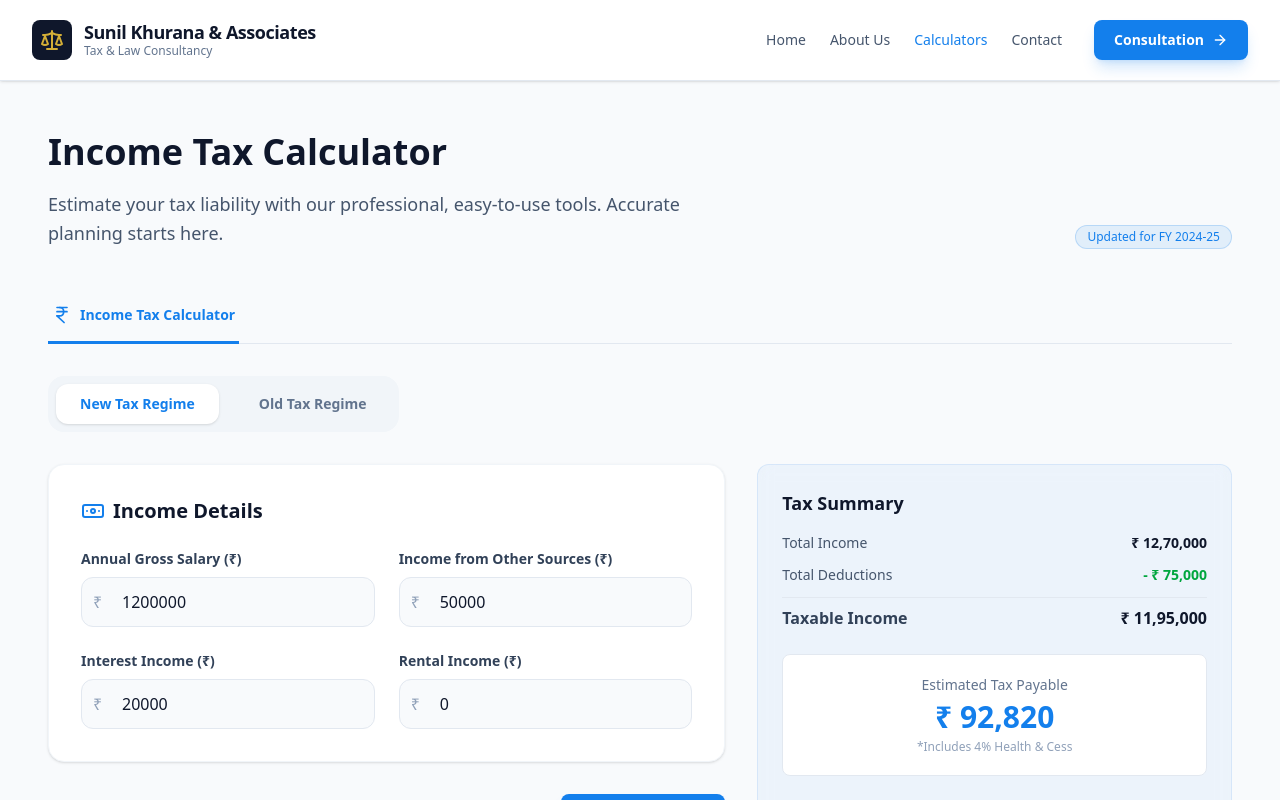
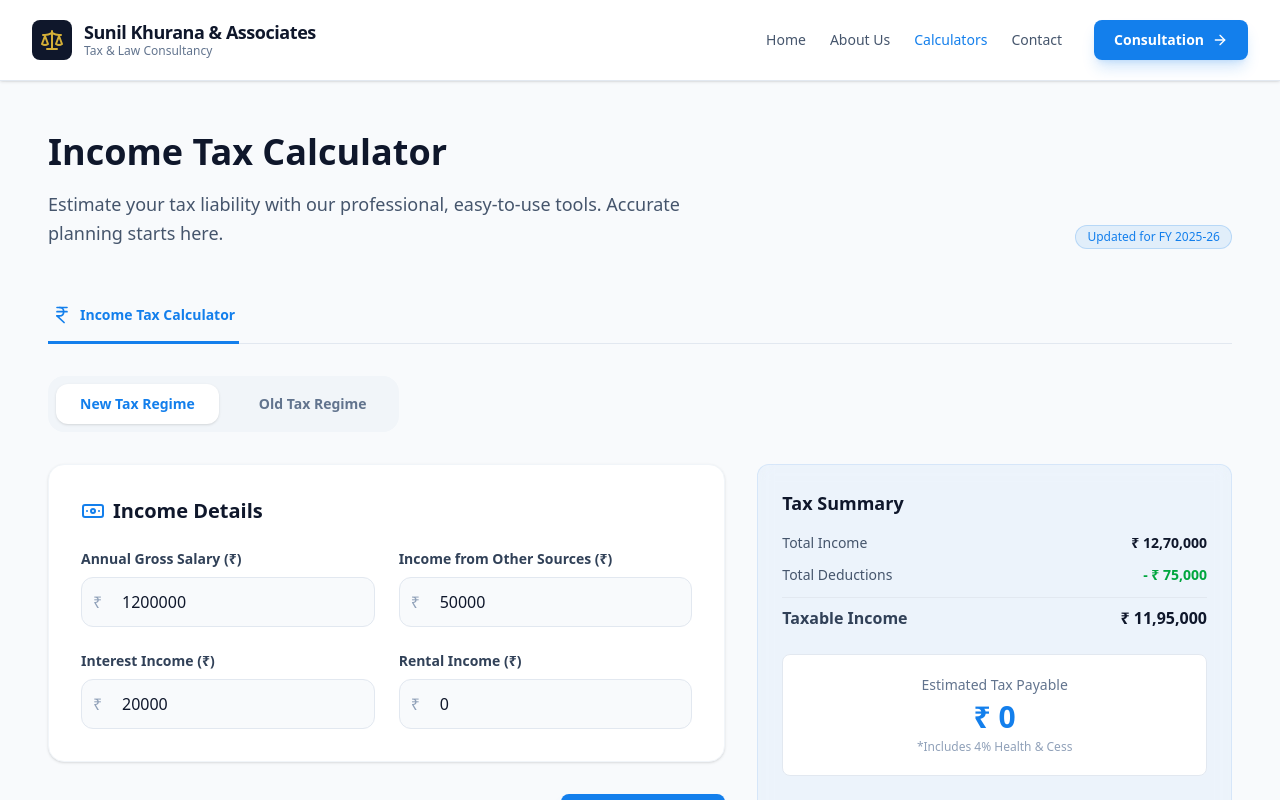
Before and after one commit to Sk2307/Sunil-Khurana-and-Associates, a React (Vite) app: page / in a window 1280 px wide. Both pictures are taken after a click on the button "Try our Calculators". Shown: the top 800 px of the page. Built offline with nearby package versions, Linux system fonts and the light colour scheme.

Commit message:
Fixed calculator and Home language
Signed-off-by: Shubham Khurana <shubham@Shubhams-MacBook-Pro.local>

```diff
--- a/src/pages/Calculators.tsx
+++ b/src/pages/Calculators.tsx
@@ -39,20 +39,20 @@ export default function Calculators({ onNavigate }: CalculatorsProps) {
     let totalDeductions = 0;
 
     if (taxRegime === 'new') {
-      // New Regime: Standard Deduction 75,000
+      // New Regime: Standard Deduction 75,000 (Budget 2025)
       totalDeductions = 75000;
       taxableIncome = Math.max(0, totalGrossIncome - totalDeductions);
 
       let tax = 0;
-      if (taxableIncome <= 700000) {
-        tax = 0; // Rebate 87A
-      } else {
-        if (taxableIncome > 1500000) tax += (taxableIncome - 1500000) * 0.30 + 150000;
-        else if (taxableIncome > 1200000) tax += (taxableIncome - 1200000) * 0.20 + 90000;
-        else if (taxableIncome > 900000) tax += (taxableIncome - 900000) * 0.15 + 45000;
-        else if (taxableIncome > 600000) tax += (taxableIncome - 600000) * 0.10 + 15000;
-        else if (taxableIncome > 300000) tax += (taxableIncome - 300000) * 0.05;
+      // Budget 2025: No tax for income up to 12 Lakh (after standard deduction)
+      if (taxableIncome > 1200000) {
+        // New Slabs (Budget 2025)
+        if (taxableIncome > 2400000) tax = (taxableIncome - 2400000) * 0.30 + 300000;
+        else if (taxableIncome > 2000000) tax = (taxableIncome - 2000000) * 0.25 + 200000;
+        else if (taxableIncome > 1600000) tax = (taxableIncome - 1600000) * 0.20 + 120000;
+        else if (taxableIncome > 1200000) tax = (taxableIncome - 1200000) * 0.15 + 60000;
       }
+
       const cess = tax * 0.04;
       return { totalGrossIncome, totalDeductions, taxableIncome, tax: tax + cess };
     } else {
@@ -94,7 +94,7 @@ export default function Calculators({ onNavigate }: CalculatorsProps) {
           description="Estimate your tax liability with our professional, easy-to-use tools. Accurate planning starts here."
         />
         <div className="flex gap-2 justify-center md:justify-end">
-          <span className="inline-flex items-center rounded-full bg-primary/10 px-3 py-1 text-xs font-medium text-primary ring-1 ring-inset ring-primary/20">Updated for FY 2024-25</span>
+          <span className="inline-flex items-center rounded-full bg-primary/10 px-3 py-1 text-xs font-medium text-primary ring-1 ring-inset ring-primary/20">Updated for FY 2025-26</span>
         </div>
       </div>
 
@@ -319,7 +319,7 @@ export default function Calculators({ onNavigate }: CalculatorsProps) {
 
       {/* Tax Slabs Reference */}
       <div className="mt-16">
-        <h3 className="text-xl font-bold mb-6 text-slate-900">Current Tax Slabs (FY 2024-25)</h3>
+        <h3 className="text-xl font-bold mb-6 text-slate-900">Current Tax Slabs (FY 2025-26)</h3>
         <div className="overflow-x-auto rounded-xl border border-slate-200">
           <table className="w-full text-sm text-left">
             <thead className="text-xs text-slate-500 uppercase bg-slate-50">
@@ -331,11 +331,13 @@ export default function Calculators({ onNavigate }: CalculatorsProps) {
             </thead>
             <tbody className="divide-y divide-slate-200 bg-white">
               {[
-                { range: 'Up to ₹ 3,00,000', new: 'Nil', old: 'Nil (upto ₹2.5L)' },
-                { range: '₹ 3,00,001 - ₹ 6,00,000', new: '5%', old: '5% (₹2.5L - ₹5L)' },
-                { range: '₹ 6,00,001 - ₹ 9,00,000', new: '10%', old: '20% (₹5L - ₹10L)' },
-                { range: '₹ 9,00,001 - ₹ 12,00,000', new: '15%', old: '30% (> ₹10L)' },
-                { range: 'Above ₹ 15,00,000', new: '30%', old: '30%' },
+                { range: 'Up to ₹ 4,00,000', new: 'Nil', old: 'Nil (upto ₹2.5L)' },
+                { range: '₹ 4,00,001 - ₹ 8,00,000', new: '5%', old: '5% (₹2.5L - ₹5L)' },
+                { range: '₹ 8,00,001 - ₹ 12,00,000', new: '10%', old: '20% (₹5L - ₹10L)' },
+                { range: '₹ 12,00,001 - ₹ 16,00,000', new: '15%', old: '30% (> ₹10L)' },
+                { range: '₹ 16,00,001 - ₹ 20,00,000', new: '20%', old: '30%' },
+                { range: '₹ 20,00,001 - ₹ 24,00,000', new: '25%', old: '30%' },
+                { range: 'Above ₹ 24,00,000', new: '30%', old: '30%' },
               ].map((row, idx) => (
                 <tr key={idx}>
                   <td className="px-6 py-4 font-medium">{row.range}</td>
@@ -346,6 +348,7 @@ export default function Calculators({ onNavigate }: CalculatorsProps) {
             </tbody>
           </table>
         </div>
+        <p className="mt-4 text-xs text-slate-500 italic">* Under New Regime, income up to ₹ 12,00,000 is fully exempt from tax due to rebate (Budget 2025).</p>
       </div>
     </div>
   );
--- a/src/pages/Home.tsx
+++ b/src/pages/Home.tsx
@@ -23,7 +23,7 @@ export default function Home({ onNavigate }: HomeProps) {
                 <span className="text-primary text-xs font-bold uppercase tracking-wider">Trusted Since 1999</span>
               </div>
               <h1 className="text-4xl sm:text-5xl lg:text-6xl font-black text-slate-900 leading-[1.15] tracking-tight">
-                Expert Tax & Law <br />
+                Expert Tax & Legal <br />
                 <span className="text-primary relative inline-block">
                   Consultancy
                   <svg className="absolute w-full h-3 -bottom-1 left-0 text-gold opacity-40" fill="none" viewBox="0 0 200 9" xmlns="http://www.w3.org/2000/svg">
```
